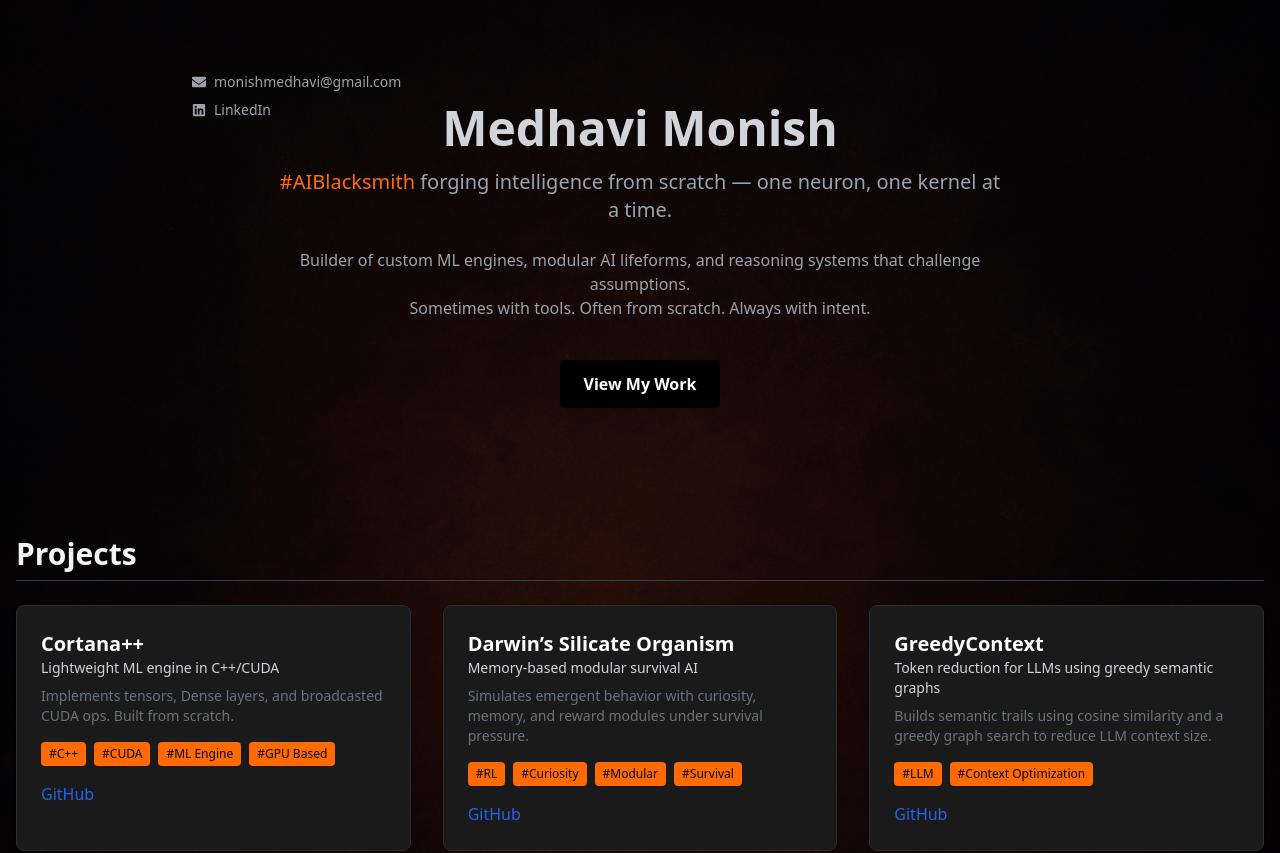
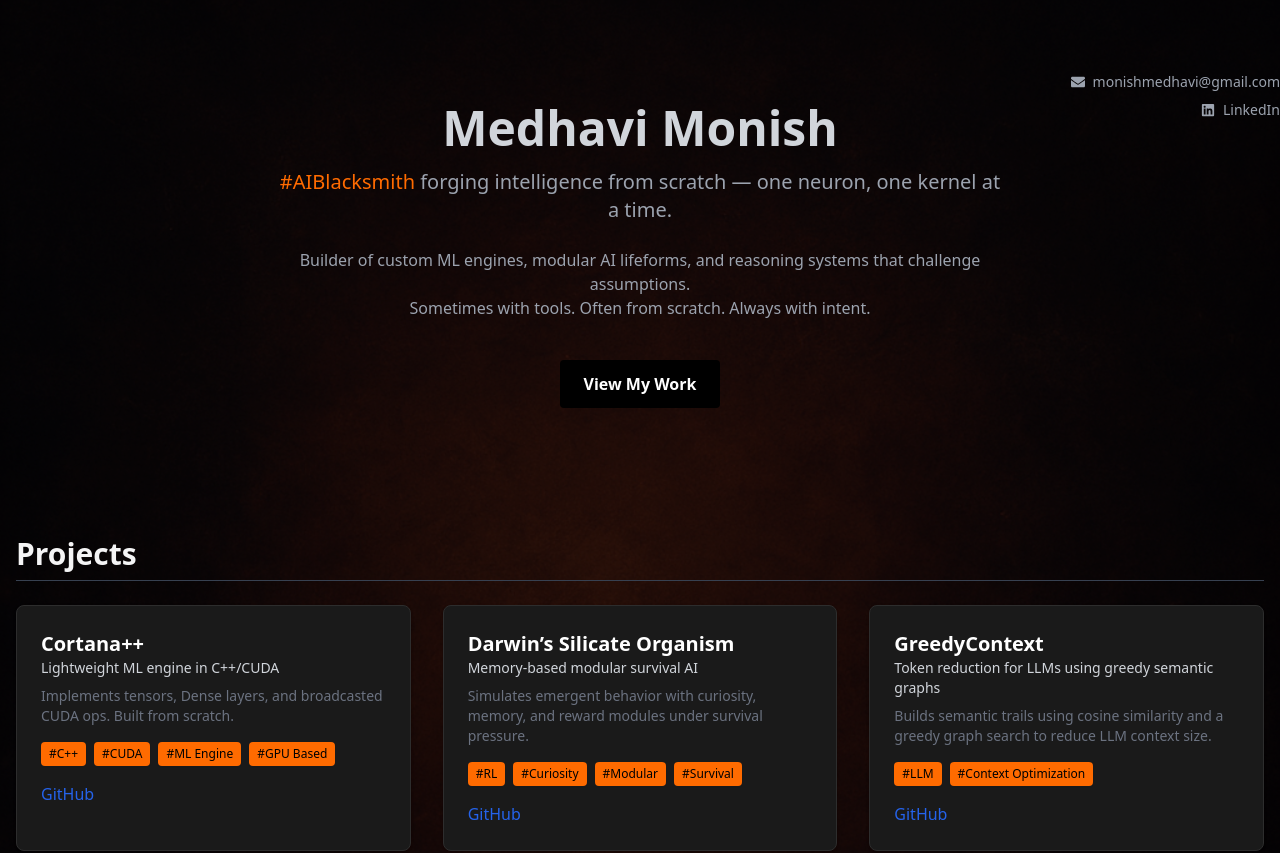
Before and after one commit to MedhaviMonish/medhavimonish.github.io, a Next.js app: page / in a window 1280 px wide. Shown: the top 853 px of the page. Built offline with nearby package versions, Linux system fonts and the light colour scheme.

Commit message:
moved contact right side

```diff
--- a/src/components/Hero.tsx
+++ b/src/components/Hero.tsx
@@ -4,7 +4,7 @@ export default function Hero() {
   return (
     <section className="relative text-center max-w-3xl mx-auto py-16 px-4">
       {/* Top-left contact icons */}
-      <div className="absolute top-8 -left-16 flex flex-col items-start text-sm space-y-2 text-gray-400">
+      <div className="absolute top-8 -right-64 flex flex-col items-end text-sm space-y-2 text-gray-400 z-50">
         <a
           href="mailto:monishmedhavi@gmail.com"
           className="flex items-center gap-2 hover:text-white transition"
```
